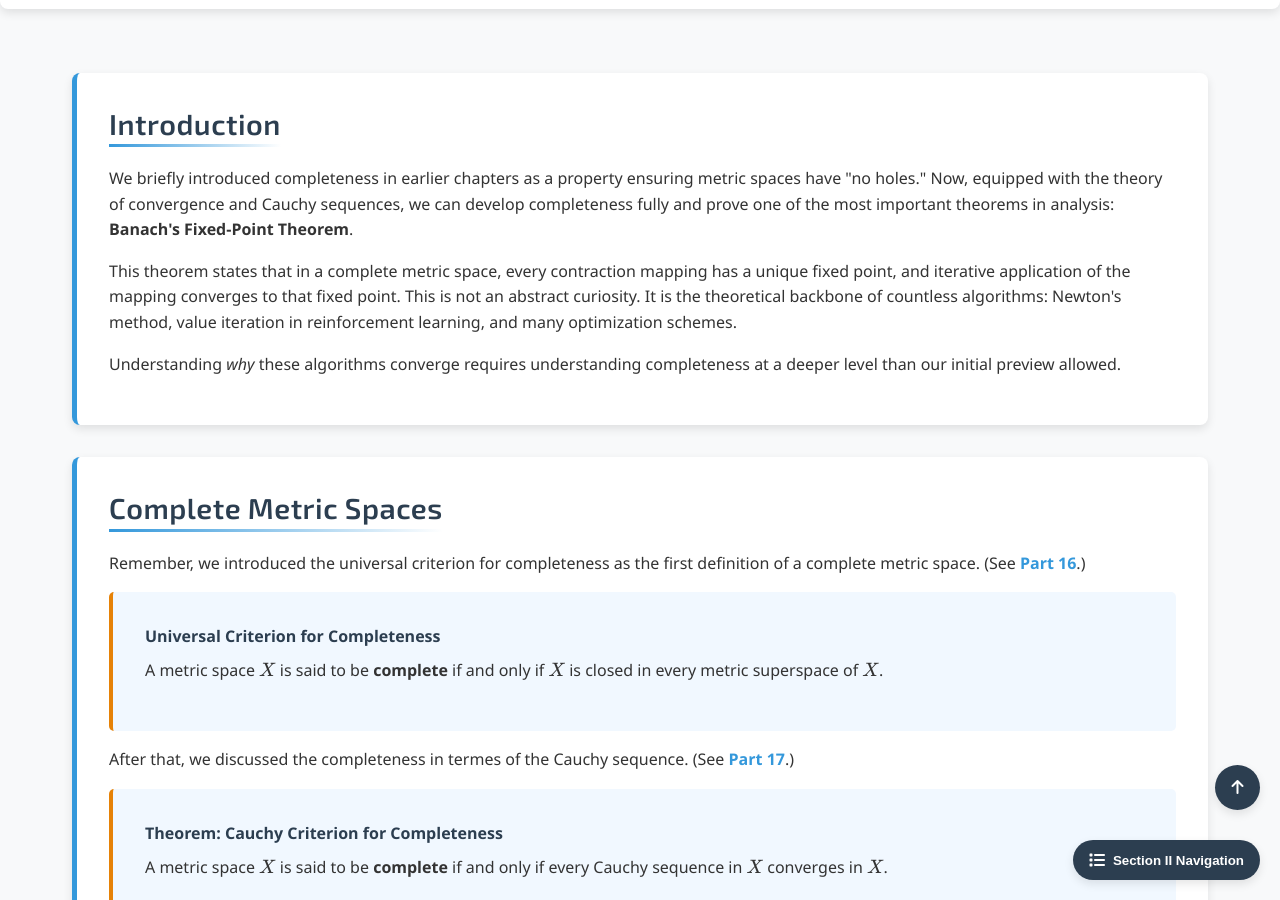
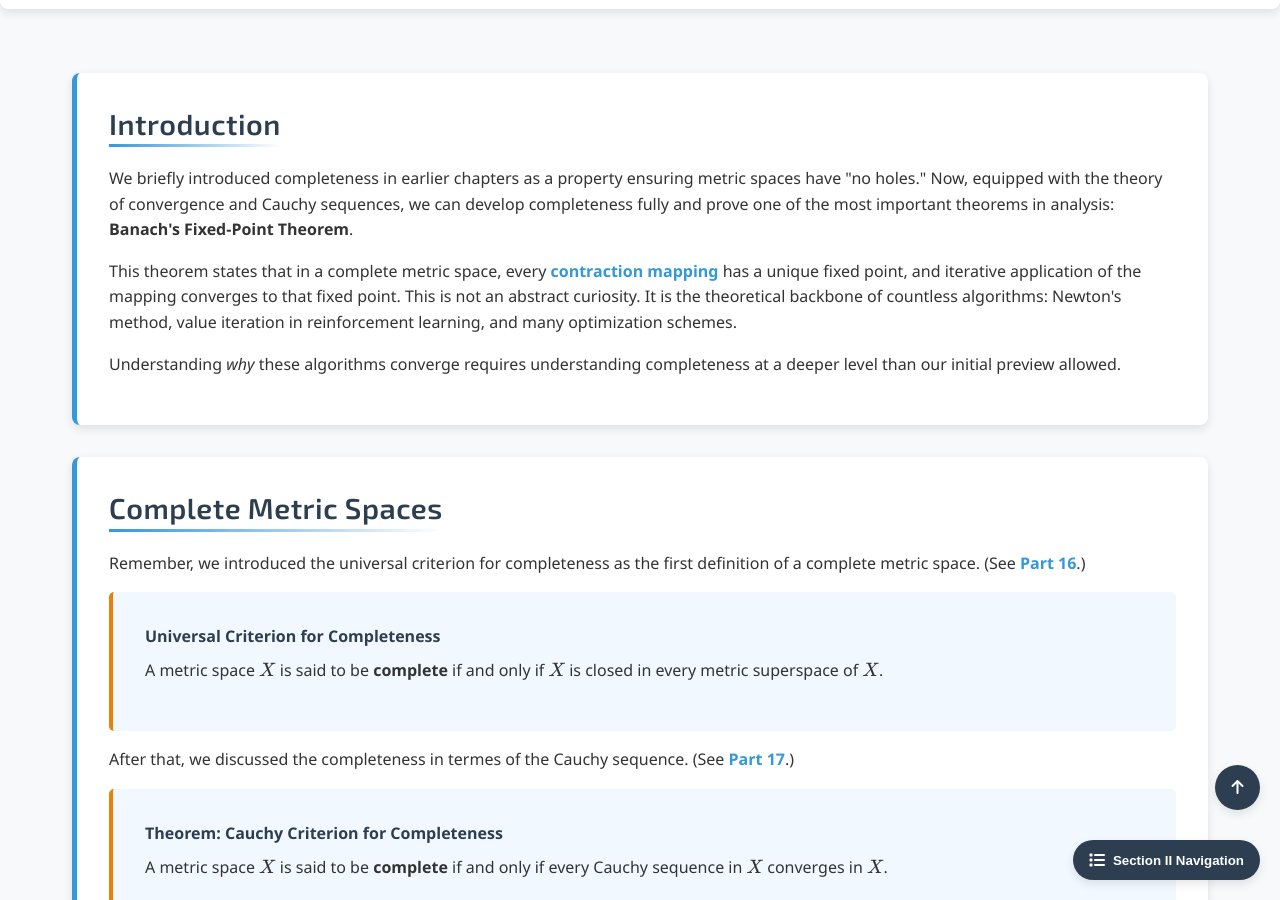
Before and after one commit to Yusukey01/yusukey01.github.io, a Jekyll site: the page built from Mathematics/Calculus/completeness.html, in a window 1280 px wide and 900 px high, scrolled down 556 px. Built offline with Jekyll 4.4.1, drawn with Linux system fonts in a browser that asks for light colours; some of the changed text lies outside the part shown.

Commit message:
updated explanations

```diff
--- a/Mathematics/Calculus/completeness.html
+++ b/Mathematics/Calculus/completeness.html
@@ -106,10 +106,9 @@ noindex: true
                 </p>
 
                 <p>
-                    This theorem states that in a complete metric space, every contraction mapping has a unique
-                    fixed point, and iterative application of the mapping converges to that fixed point. This is
-                    not an abstract curiosity. It is the theoretical backbone of countless algorithms: Newton's
-                    method, value iteration in reinforcement learning, and many optimization schemes.
+                    This theorem states that in a complete metric space, every <a href="duality.html"><strong>contraction mapping</strong></a> has
+                    a unique fixed point, and iterative application of the mapping converges to that fixed point. This is not an
+                    abstract curiosity. It is the theoretical backbone of countless algorithms: Newton's method, value iteration in reinforcement learning, and many optimization schemes.
                 </p>
 
                 <p>
@@ -384,9 +383,9 @@ noindex: true
 
                 <div class="theorem">
                     <span class="theorem-title">Banach's Fixed-Point Theorem</span>
-                    Suppose \((X, d)\) is a complete metric space and \(f: X \to X\) is (strong) contraction on \(X\)
-                    with Lipschitz constant \(k \in (0, 1)\). Then \(f\) has a unique fixed point in \(X\) and,
-                    for each \(w \in X\), the sequence \(\{f^n(w)\}\) converges to this point.
+                    Suppose \((X, d)\) is a complete metric space and \(f: X \to X\) is <a href="continuity.html"><strong>(strong) contraction</strong></a> on
+                    \(X\) with Lipschitz constant \(k \in (0, 1)\). Then \(f\) has a unique fixed point in \(X\) and, for
+                    each \(w \in X\), the sequence \(\{f^n(w)\}\) converges to this point.
                 </div>
 
                 <p>
```
